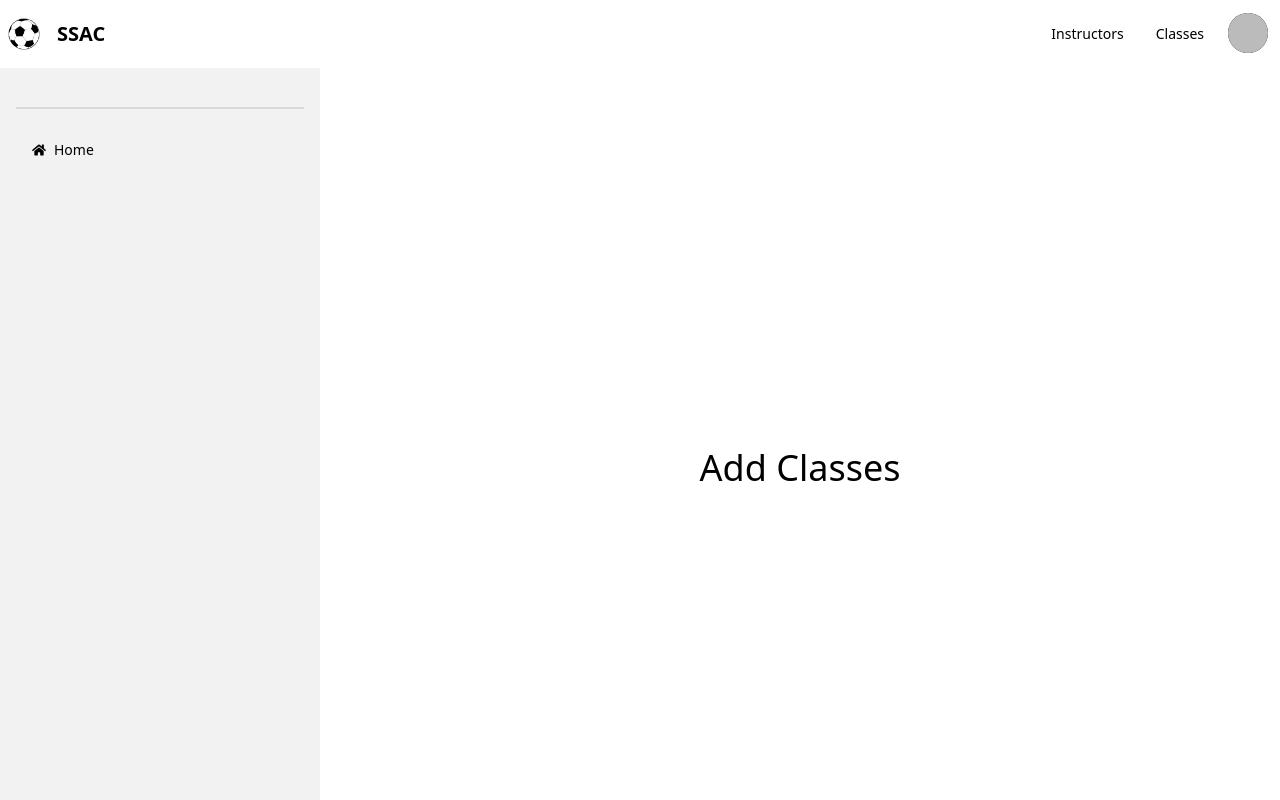
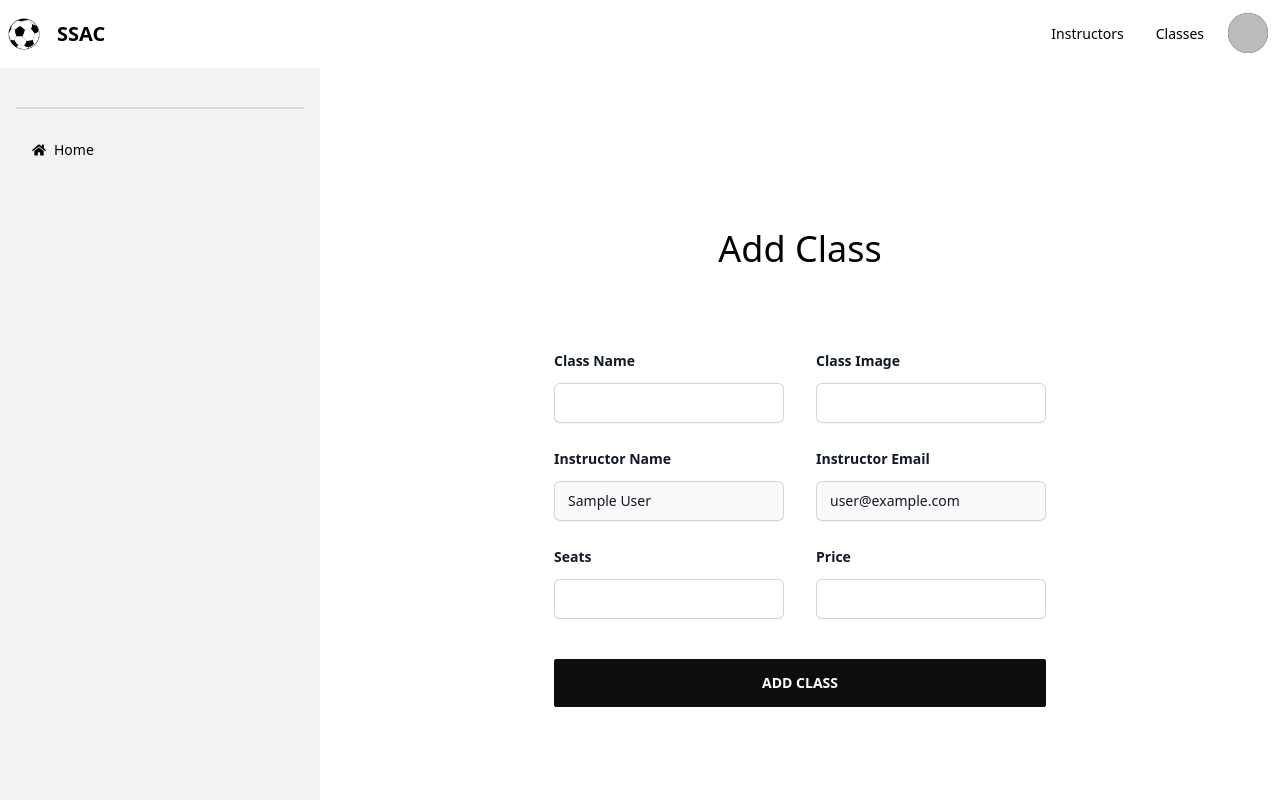
Before and after one commit to RionelxSlovesky/SSAC-client, a React (Vite) app in the folder Summer Sports Adventure Camp/: page /dashboard/instructor/add-class in a window 1280 px wide. Shown: the top 800 px of the page. Built offline with nearby package versions, Linux system fonts and the light colour scheme; no server answers; sample sign-in values are in the browser's storage.

Commit message:
Created Add Class layout
Created the layout, getting the values from form, now need to send to the database

```diff
--- a/Summer Sports Adventure Camp/src/pages/Dashboard/Instructor/AddClass/AddClass.jsx
+++ b/Summer Sports Adventure Camp/src/pages/Dashboard/Instructor/AddClass/AddClass.jsx
@@ -1,11 +1,146 @@
-
+import { useContext } from "react";
+import { AuthContext } from "../../../../providers/AuthProvider";
 
 const AddClass = () => {
-    return (
-        <div>
-            <h1 className="text-center my-8 text-4xl">Add Classes</h1>
-        </div>
-    );
+
+    const {user} = useContext(AuthContext)
+
+  const handleSubmit = event => {
+    event.preventDefault()
+    const form = event.target
+    const className = form.className.value;
+    const classImage = form.classImage.value;
+    const instructorName = form.instructorName.value;
+    const instructorEmail = form.instructorEmail.value;
+    const seats = form.seats.value;
+    const price = form.price.value;
+
+    console.log(className, classImage, instructorName, instructorEmail, seats, price)
+  };
+
+  return (
+    <div>
+      <h1 className="text-center my-8 text-4xl">Add Class</h1>
+      <div className="isolate bg-white px-6 pb-8">
+        <form
+          onSubmit={handleSubmit}
+          className="mx-auto mt-16 max-w-xl sm:mt-20"
+        >
+          <div className="grid grid-cols-1 gap-x-8 gap-y-6 sm:grid-cols-2">
+            <div>
+              <label
+                htmlFor="className"
+                className="block text-sm font-semibold leading-6 text-gray-900"
+              >
+                Class Name
+              </label>
+              <div className="mt-2.5">
+                <input
+                  required
+                  type="text"
+                  name="className"
+                  id="className"
+                  className="block w-full rounded-md border-0 px-3.5 py-2 text-gray-900 shadow-sm ring-1 ring-inset ring-gray-300 placeholder:text-gray-400 focus:ring-2 focus:ring-inset focus:ring-indigo-600 sm:text-sm sm:leading-6"
+                />
+              </div>
+            </div>
+            <div>
+              <label
+                htmlFor="classImage"
+                className="block text-sm font-semibold leading-6 text-gray-900"
+              >
+                Class Image
+              </label>
+              <div className="mt-2.5">
+                <input
+                  required
+                  type="text"
+                  name="classImage"
+                  id="classImage"
+                  className="block w-full rounded-md border-0 px-3.5 py-2 text-gray-900 shadow-sm ring-1 ring-inset ring-gray-300 placeholder:text-gray-400 focus:ring-2 focus:ring-inset focus:ring-indigo-600 sm:text-sm sm:leading-6"
+                />
+              </div>
+            </div>
+            <div>
+              <label
+                htmlFor="instructorName"
+                className="block text-sm font-semibold leading-6 text-gray-900"
+              >
+                Instructor Name
+              </label>
+              <div className="mt-2.5">
+                <input
+                  defaultValue={user.displayName}
+                  disabled
+                  type="text"
+                  name="instructorName"
+                  id="instructorName"
+                  className="block w-full rounded-md border-0 px-3.5 py-2 text-gray-900 shadow-sm ring-1 ring-inset ring-gray-300 placeholder:text-gray-400 focus:ring-2 focus:ring-inset focus:ring-indigo-600 sm:text-sm sm:leading-6"
+                />
+              </div>
+            </div>
+            <div>
+              <label
+                htmlFor="instructorEmail"
+                className="block text-sm font-semibold leading-6 text-gray-900"
+              >
+                Instructor Email
+              </label>
+              <div className="mt-2.5">
+                <input
+                  defaultValue={user.email}
+                  disabled
+                  type="text"
+                  name="instructorEmail"
+                  id="instructorEmail"
+                  className="block w-full rounded-md border-0 px-3.5 py-2 text-gray-900 shadow-sm ring-1 ring-inset ring-gray-300 placeholder:text-gray-400 focus:ring-2 focus:ring-inset focus:ring-indigo-600 sm:text-sm sm:leading-6"
+                />
+              </div>
+            </div>
+            <div>
+              <label
+                htmlFor="seats"
+                className="block text-sm font-semibold leading-6 text-gray-900"
+              >
+                Seats
+              </label>
+              <div className="mt-2.5">
+                <input
+                  required
+                  type="number"
+                  name="seats"
+                  id="seats"
+                  className="block w-full rounded-md border-0 px-3.5 py-2 text-gray-900 shadow-sm ring-1 ring-inset ring-gray-300 placeholder:text-gray-400 focus:ring-2 focus:ring-inset focus:ring-indigo-600 sm:text-sm sm:leading-6"
+                />
+              </div>
+            </div>
+            <div>
+              <label
+                htmlFor="price"
+                className="block text-sm font-semibold leading-6 text-gray-900"
+              >
+                Price
+              </label>
+              <div className="mt-2.5">
+                <input
+                  required
+                  type="number"
+                  name="price"
+                  id="price"
+                  className="block w-full rounded-md border-0 px-3.5 py-2 text-gray-900 shadow-sm ring-1 ring-inset ring-gray-300 placeholder:text-gray-400 focus:ring-2 focus:ring-inset focus:ring-indigo-600 sm:text-sm sm:leading-6"
+                />
+              </div>
+            </div>
+          </div>
+          <div className="mt-10">
+            <div className="form-control mt-6">
+              <button className="btn btn-primary">Add Class</button>
+            </div>
+          </div>
+        </form>
+      </div>
+    </div>
+  );
 };
 
 export default AddClass;
```
